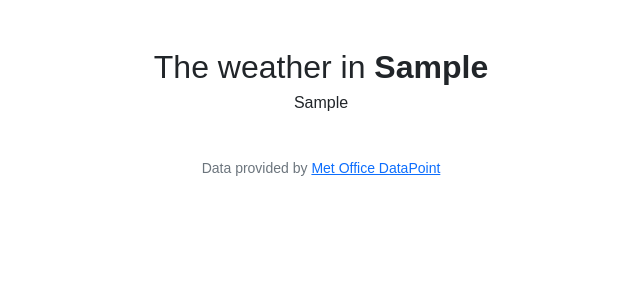
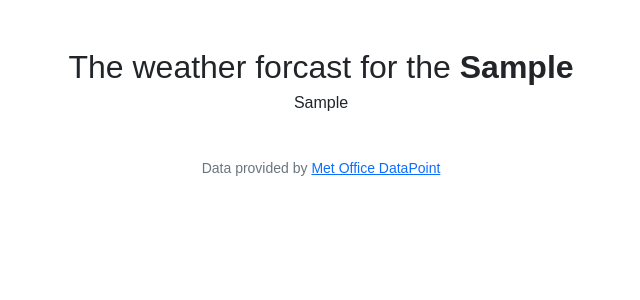
Before and after one commit to samuel-speller/Final-Project-cs50, a Flask app: template templates/weather_forcast.html in a window 1280 px wide. Shown: the part 65-365 px from the top of the page, without its empty margins (319-959 px from the left). Run offline with Flask 3, Linux system fonts and the light colour scheme; the template is opened without the code that fills it: most values are stand-ins (such as "Sample title", 1, 10 or a date in 2020); some libraries are stand-ins or nearby versions.

Commit message:
minor tidying up

```diff
--- a/app.py
+++ b/app.py
@@ -168,7 +168,7 @@ def register():
 @login_required
 def weatherforcast():
     """Weather forcast Page"""
-    # possible might need to use this line to get user data
+    # possibly might need to use this line to get user data
     # user_id = session["user_id"]
 
     # use weather_locations funtion to return a list of locations
--- a/templates/weather_forcast.html
+++ b/templates/weather_forcast.html
@@ -5,7 +5,7 @@
 {% endblock %}
 
 {% block main %}
-    <h2> The weather in <b>{{user_location}}</b> </h2>
+    <h2> The weather forcast for the  <b>{{user_location}}</b> </h2>
 
     {{user_weather | safe}}
 
```
Also changed, not shown: 2 other files.
